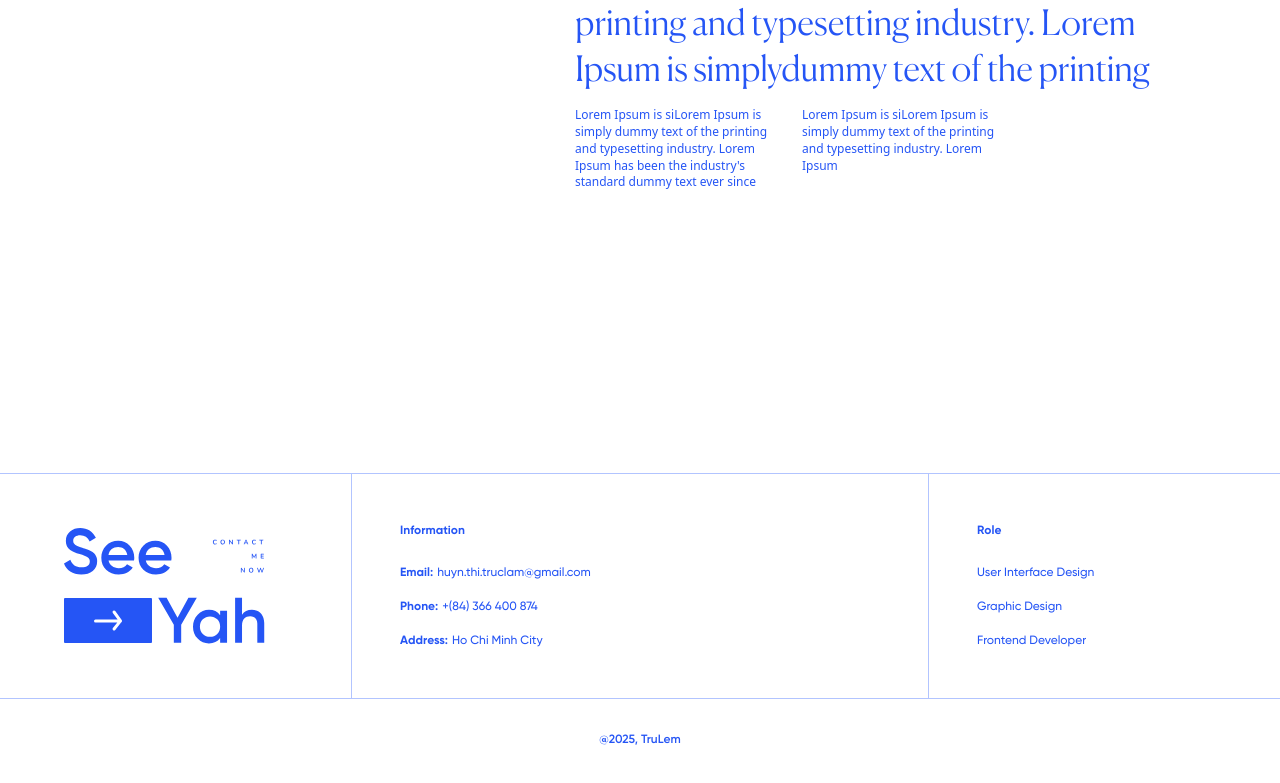
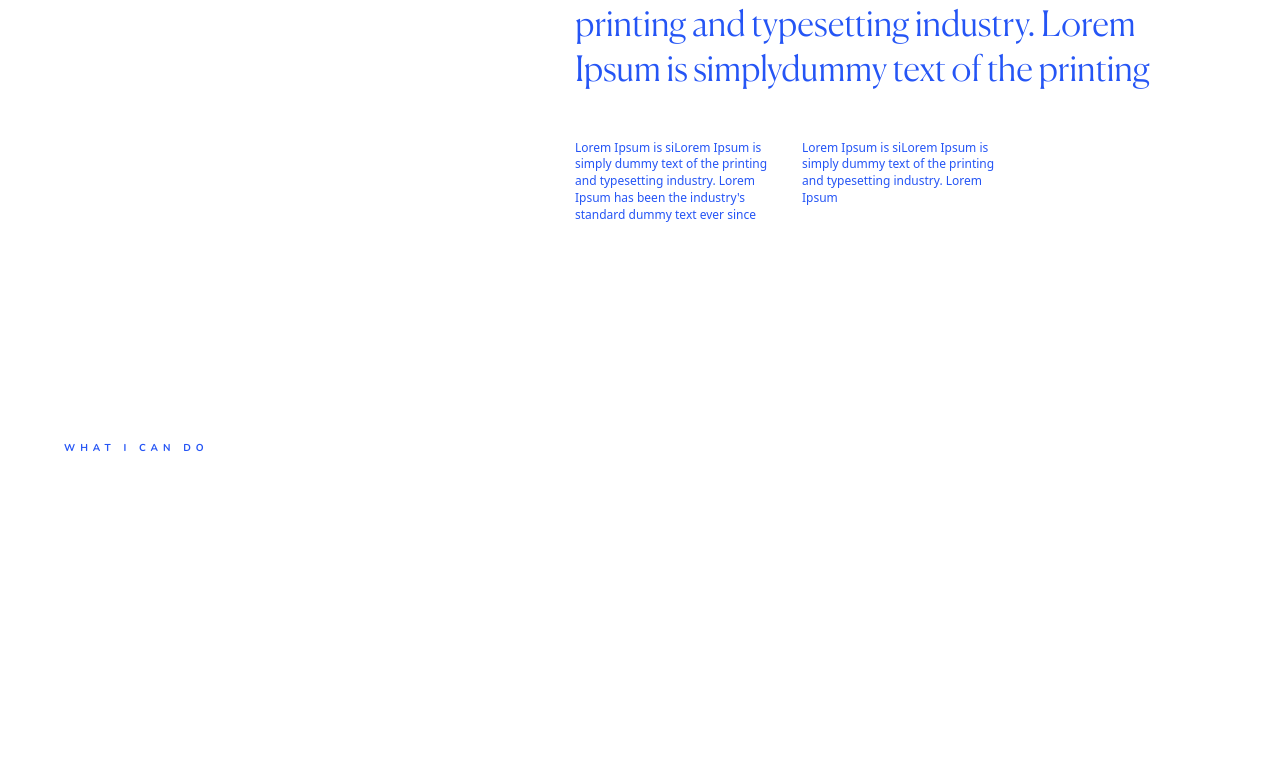
Before and after one commit to HuynhThiTrucLam/Portfolio, a React (Vite) app: page / in a window 1280 px wide. Shown: the part 1637-2420 px from the top of the page. Built offline with nearby package versions, Linux system fonts and the light colour scheme.

Commit message:
Add CanDo component with SVG decoration and styles. Introduce new Decorate SVG asset and corresponding CanDo.module.scss for animations. Update Tittle component to accept additional className prop for styling flexibility.

```diff
--- /dev/null
+++ b/src/assets/vectors/Decorate/Decorate.tsx
@@ -0,0 +1,23 @@
+import React from "react";
+
+const Decorate = () => {
+  return (
+    <div>
+      <svg
+        width="1280"
+        height="498"
+        viewBox="0 0 1280 498"
+        fill="none"
+        xmlns="http://www.w3.org/2000/svg"
+      >
+        <path
+          d="M-61 129.499C4.6086 88.6242 152.502 17.2856 219.207 58.9276C302.589 110.98 208.997 276.147 138.095 193.563C134.88 184.554 134.805 171.741 160.216 192.562C191.981 218.589 503.953 512.385 562.376 496.369C620.8 480.353 477.86 243.113 515.864 211.081C553.868 179.049 723.467 448.821 804.013 234.104C884.558 19.3877 880.02 -22.6547 946.385 10.3786C1012.75 43.4119 1100.67 129.499 1035.44 188.058C970.209 246.617 793.235 305.677 859.6 394.266C925.965 482.855 1242.75 533 1213.55 382.5C1207 348.762 1167.18 229.158 1213.55 153.5C1259.91 77.8421 1384.83 58.9276 1441.5 58.9276"
+          stroke="#B2C4FF"
+          stroke-width="0.5"
+        />
+      </svg>
+    </div>
+  );
+};
+
+export default Decorate;
--- /dev/null
+++ b/src/components/CanDo/CanDo.module.scss
@@ -0,0 +1,45 @@
+.CanDo {
+  width: 100%;
+  height: 100vh;
+  display: flex;
+  flex-direction: column;
+  gap: 1rem;
+  &-container {
+    width: 90%;
+    margin: 0 auto;
+  }
+  &-title {
+    padding-inline: 0 !important;
+  }
+  &-decorate {
+    animation: slideInFromLeft 1.5s ease-out forwards;
+    transform: translateX(-100%);
+    opacity: 0;
+
+    svg {
+      width: 100%;
+      path {
+        stroke-dasharray: 4000;
+        stroke-dashoffset: 4000;
+        transition: stroke-dashoffset 6s linear;
+      }
+    }
+  }
+
+  &:hover {
+    .CanDo-decorate {
+      svg {
+        path {
+          stroke-dashoffset: 0;
+        }
+      }
+    }
+  }
+}
+
+@keyframes slideInFromLeft {
+  to {
+    transform: translateX(0);
+    opacity: 1;
+  }
+}
--- /dev/null
+++ b/src/components/CanDo/CanDo.tsx
@@ -0,0 +1,18 @@
+import Decorate from "../../assets/vectors/Decorate/Decorate";
+import Tittle from "../Title/Tittle";
+import styles from "./CanDo.module.scss";
+
+const CanDo = () => {
+  return (
+    <div className={styles["CanDo"]}>
+      <div className={styles["CanDo-container"]}>
+        <Tittle title="what i CAN do" className={styles["CanDo-title"]} />
+      </div>
+      <div className={styles["CanDo-decorate"]}>
+        <Decorate />
+      </div>
+    </div>
+  );
+};
+
+export default CanDo;
--- a/src/components/Title/Tittle.module.scss
+++ b/src/components/Title/Tittle.module.scss
@@ -1,5 +1,5 @@
 .Tittle {
-  padding-inline: calc(7% + 3rem);
+  padding-inline: calc(7% + 2rem);
   font-family: "Nunito";
   letter-spacing: 0.5em;
   line-height: 14px !important;
--- a/src/components/Title/Tittle.tsx
+++ b/src/components/Title/Tittle.tsx
@@ -2,10 +2,11 @@ import styles from "./Tittle.module.scss";
 
 export type TittleProps = {
   title: string;
+  className?: string;
 };
 
-const Tiltle = ({ title }: TittleProps) => {
-  return <p className={styles.Tittle}>{title}</p>;
+const Tiltle = ({ title, className }: TittleProps) => {
+  return <p className={`${styles.Tittle} ${className}`}>{title}</p>;
 };
 
 export default Tiltle;
--- a/src/pages/Home.module.scss
+++ b/src/pages/Home.module.scss
@@ -1,4 +1,17 @@
 .Home {
+  &:hover {
+    .Home-line {
+      animation: slideInFromLeft 4s ease-out forwards;
+      transform: translateX(0);
+      opacity: 1;
+
+      svg {
+        path {
+          stroke-dashoffset: 0;
+        }
+      }
+    }
+  }
   &-container {
     width: 100%;
   }
@@ -28,6 +41,20 @@
     width: 100%;
     height: 0.5px;
     background-color: var(--secondary-color);
+
+    animation: slideInFromLeft 1.5s ease-out forwards;
+    transform: translateX(-100%);
+    opacity: 0;
+
+    svg {
+      width: 100%;
+      height: 100%;
+      path {
+        stroke-dasharray: 1000;
+        stroke-dashoffset: 1000;
+        transition: stroke-dashoffset 3s linear;
+      }
+    }
   }
   &-circle {
     position: absolute;
@@ -46,10 +73,12 @@
     grid-template-rows: repeat(6, 1fr);
     gap: 1rem;
     :first-child {
+      margin-top: 1rem;
       grid-column: 8 / 17;
       grid-row: 3 / 4;
     }
     :nth-child(2) {
+      margin-top: 1rem;
       grid-column: 8 / 14;
       grid-row: 4 / 5;
     }
@@ -72,7 +101,6 @@
       font-size: 12px;
       line-height: 1.4;
       color: var(--primary-color);
-      // font-family: "Gilroy-Regular";
     }
   }
 }
--- a/src/pages/Home.tsx
+++ b/src/pages/Home.tsx
@@ -1,16 +1,33 @@
 import Girl from "../assets/vectors/Girl/Girl";
 import About from "../components/About/About";
+import CanDo from "../components/CanDo/CanDo";
 import styles from "./Home.module.scss";
 
 const Home = () => {
   return (
     <div className={styles.Home}>
       <div className={styles["Home-container"]}>
+        {/* top */}
         <div className={styles["Home-top"]}>
           <Girl />
         </div>
+        {/* about */}
         <div className={styles["Home-about"]}>
-          <div className={styles["Home-line"]}></div>
+          <div className={styles["Home-line"]}>
+            <svg
+              width="100%"
+              height="1"
+              viewBox="0 0 1000 1"
+              fill="none"
+              xmlns="http://www.w3.org/2000/svg"
+            >
+              <path
+                d="M0 0.5 L1000 0.5"
+                stroke="var(--secondary-color)"
+                stroke-width="0.5"
+              />
+            </svg>
+          </div>
           <About />
           <div className={styles["Home-circle"]}>
             <svg
@@ -24,6 +41,7 @@ const Home = () => {
             </svg>
           </div>
         </div>
+        {/* objective */}
         <div className={styles["Home-objective"]}>
           <h2>
             Lorem Ipsum is simply dummy text of the printing and typesetting
@@ -41,6 +59,10 @@ const Home = () => {
             </p>
           </div>
         </div>
+        {/* can do */}
+        <div className={styles["Home-canDo"]}>
+          <CanDo />
+        </div>
       </div>
     </div>
   );
```
